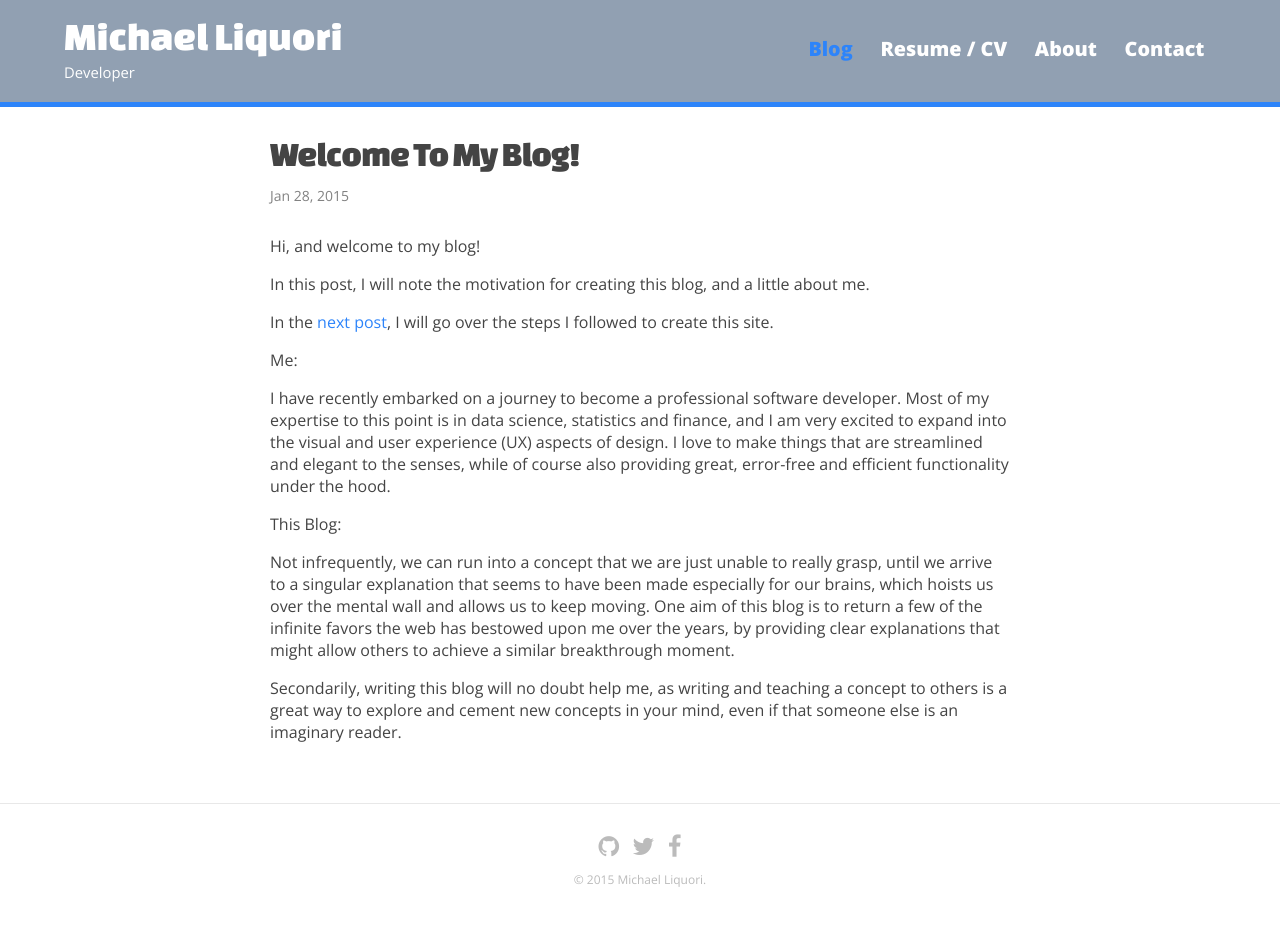
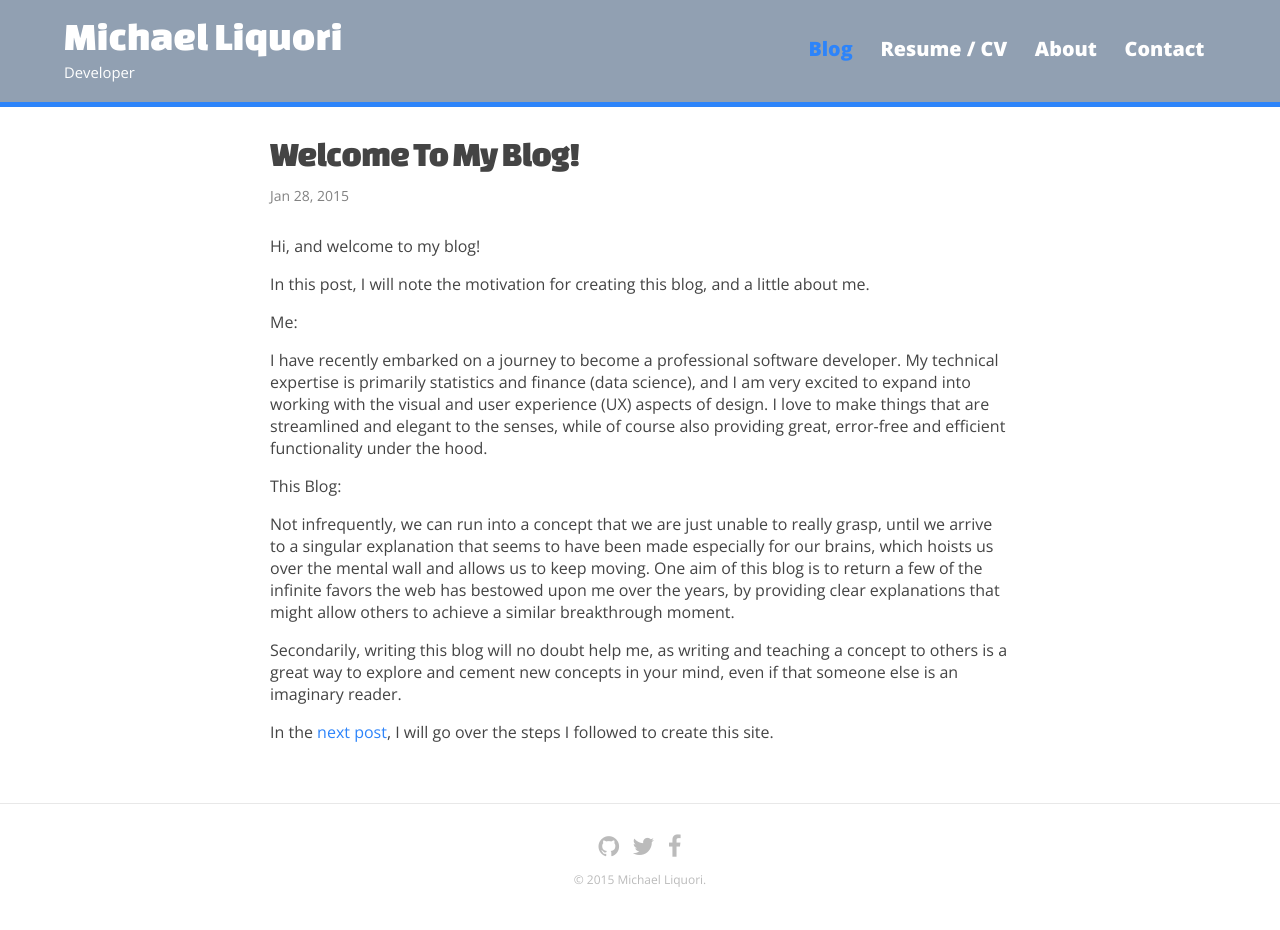
Before and after one commit to mliq/Jekyll, a Jekyll site: the page built from _posts/2015-01-27-welcome-to-my-blog.markdown, in a window 1280 px wide. Built offline with Jekyll 4.4.1, drawn with Linux system fonts in a browser that asks for light colours; nearby versions of some CDN libraries.

Commit message:
first post revised

```diff
--- a/_posts/2015-01-27-welcome-to-my-blog.markdown
+++ b/_posts/2015-01-27-welcome-to-my-blog.markdown
@@ -10,14 +10,14 @@ Hi, and welcome to my blog!
 
 In this post, I will note the motivation for creating this blog, and a little about me.
 
-In the [next post]({% post_url 2015-01-29-how-this-blog-was-made %}), I will go over the steps I followed to create this site.
-
 Me:
 
-I have recently embarked on a journey to become a professional software developer. Most of my expertise to this point is in data science, statistics and finance, and I am very excited to expand into the visual and user experience (UX) aspects of design. I love to make things that are streamlined and elegant to the senses, while of course also providing great, error-free and efficient functionality under the hood.
+I have recently embarked on a journey to become a professional software developer. My technical expertise is primarily statistics and finance (data science), and I am very excited to expand into working with the visual and user experience (UX) aspects of design. I love to make things that are streamlined and elegant to the senses, while of course also providing great, error-free and efficient functionality under the hood.
 
 This Blog:
 
 Not infrequently, we can run into a concept that we are just unable to really grasp, until we arrive to a singular explanation that seems to have been made especially for our brains, which hoists us over the mental wall and allows us to keep moving. One aim of this blog is to return a few of the infinite favors the web has bestowed upon me over the years, by providing clear explanations that might allow others to achieve a similar breakthrough moment.
 
 Secondarily, writing this blog will no doubt help me, as writing and teaching a concept to others is a great way to explore and cement new concepts in your mind, even if that someone else is an imaginary reader.
+
+In the [next post]({% post_url 2015-01-29-how-this-blog-was-made %}), I will go over the steps I followed to create this site.
```
